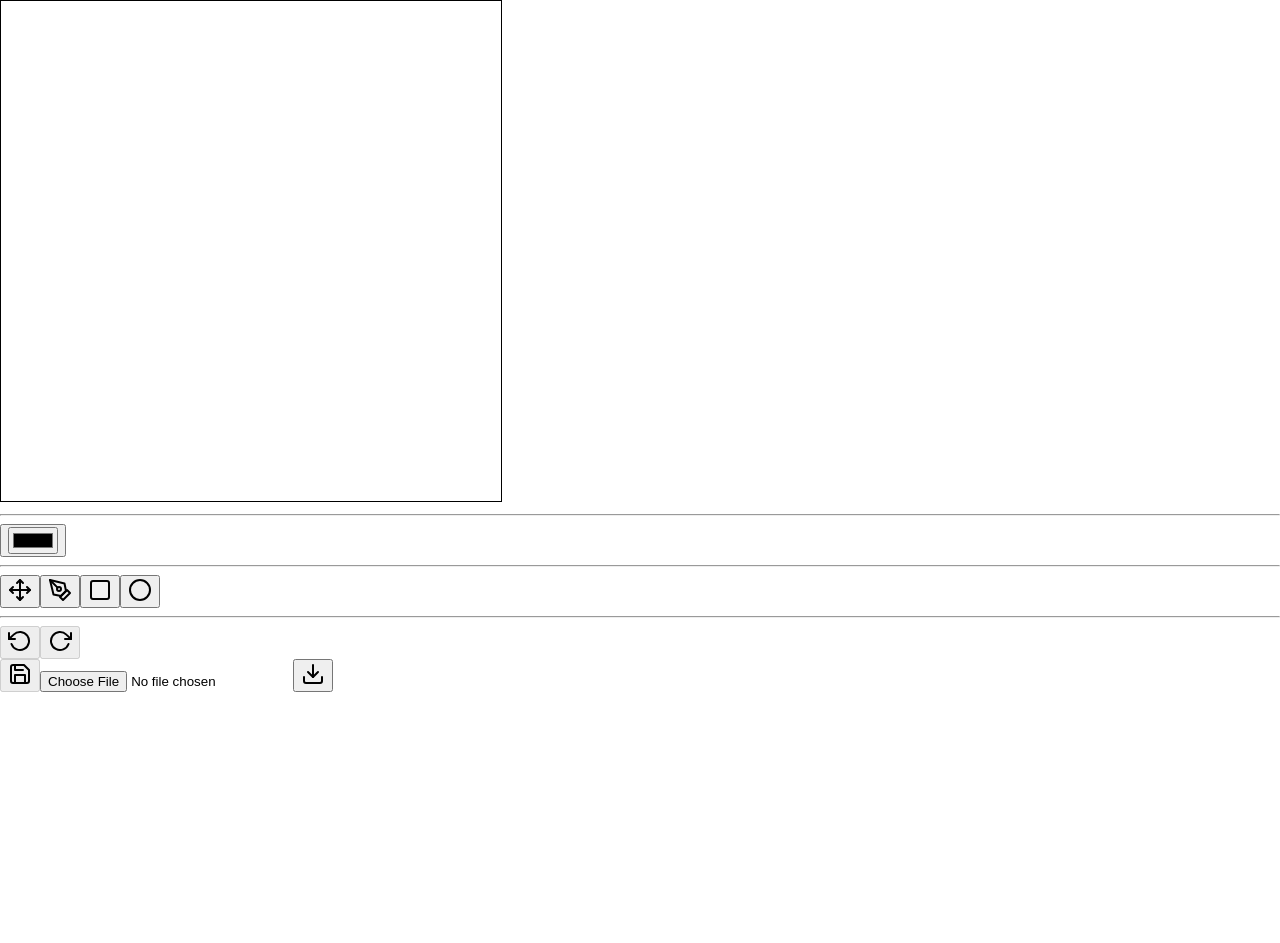
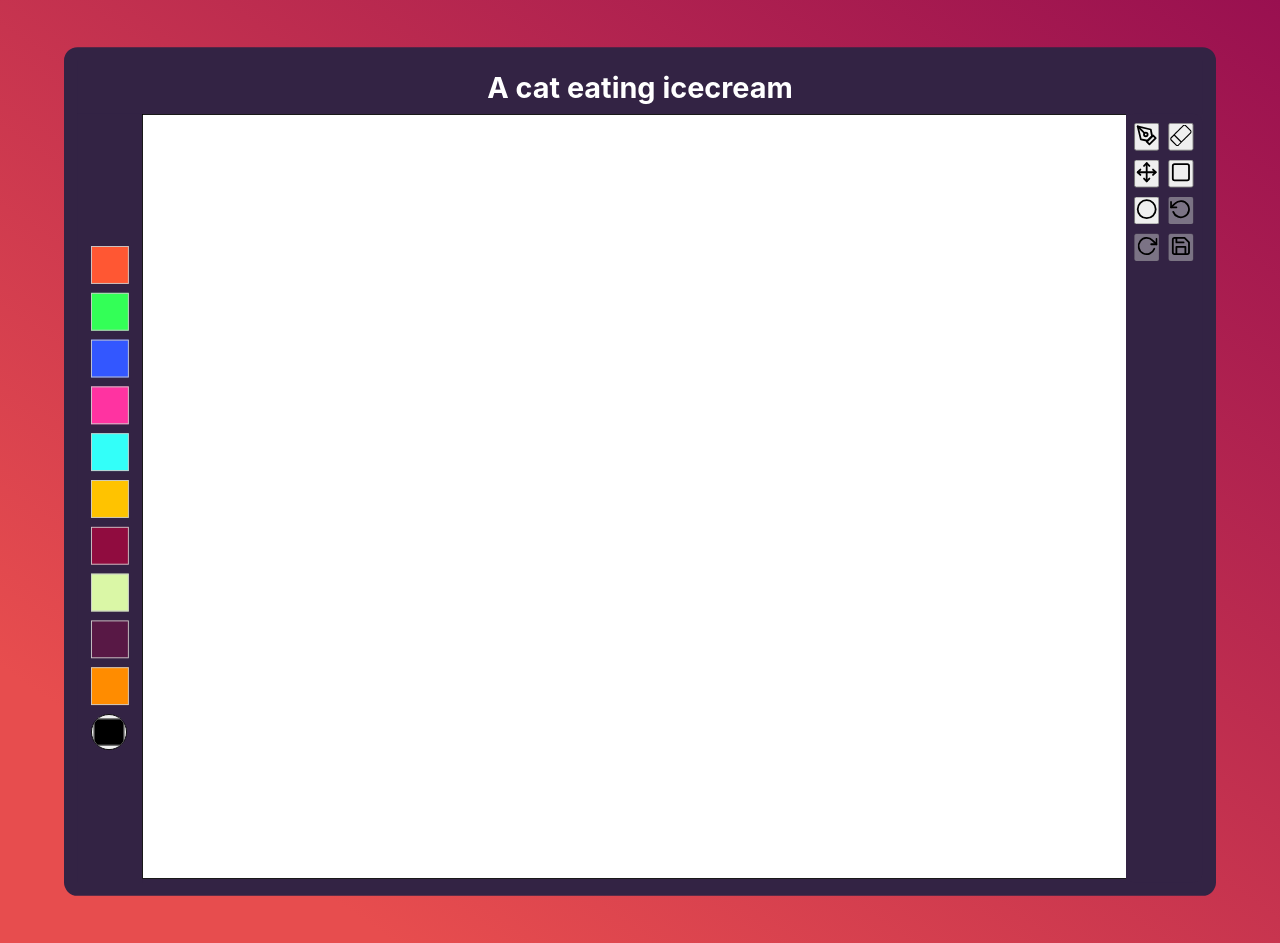
Before and after one commit to karahanozen98/garctic-phone-clone-client, a React (Create React App) app: page / in a window 1280 px wide. Before the commit the page ends 800 px from the top, so only its background shows below. Built offline with nearby package versions, Linux system fonts and the light colour scheme; no server answers.

Commit message:
Canvas features

```diff
--- a/src/App.css
+++ b/src/App.css
@@ -1,5 +1,7 @@
-.App {
+.app {
   text-align: center;
+  background-image: linear-gradient(215deg, rgb(153, 16, 80) 0%, rgb(231, 77, 78) 85%);
+  min-height: 100vh;
 }
 
 .App-logo {
@@ -36,3 +38,26 @@
     transform: rotate(360deg);
   }
 }
+
+div.custom-scroll::-webkit-scrollbar {
+  height:20px;
+}
+
+div.custom-scroll::-webkit-scrollbar-track {
+  box-shadow: inset 0 0 5px #f2f2f2;
+  border-radius: 10px;
+}
+
+div.custom-scroll::-webkit-scrollbar-thumb {
+  background: #fff;
+  border-radius: 10px;
+}
+
+div.custom-scroll::-webkit-scrollbar-thumb::after {
+  background: #fff;
+  border-radius: 10px;
+}
+
+div.custom-scroll::-webkit-scrollbar-thumb:hover{
+  background: #e7e7e7;
+}
--- a/src/App.js
+++ b/src/App.js
@@ -1,17 +1,17 @@
-import { useEffect, useRef } from "react";
 import "./App.css";
-import { MODES } from "./constants";
+import { useEffect, useRef, useState } from "react";
+import { CANVAS_HEIGHT, CANVAS_WIDTH, MODES } from "./constants";
 import { useWindowSize } from "./hooks";
-import Canvas from "./canvas";
+import Canvas from "./Canvas";
 import { socket } from "./socket";
 
 function App() {
+  const [painting, setPainting] = useState();
   const settings = useRef({
-    stroke: 3,
-    color: "#000",
+    stroke: 5,
+    color: "#000000",
     mode: MODES.PEN,
   });
-
   const size = useWindowSize();
 
   useEffect(() => {
@@ -27,13 +27,13 @@ function App() {
       console.log(true);
     }
 
-    fetch("http://localhost:4000").then((data) =>
-      data.json().then((json) => console.log(json))
-    );
-
     socket.on("connect", onConnect);
     socket.on("disconnect", onDisconnect);
     socket.on("foo", onFooEvent);
+    // socket.on("painting", (data) => {
+    //   setPainting(data.painting);
+    //   settings.current = { ...settings.current, drawing: data.drawing };
+    // });
 
     return () => {
       socket.off("connect", onConnect);
@@ -44,8 +44,35 @@ function App() {
 
   return (
     <div className="app">
-      <div className="canvas-container">
-        <Canvas width={500} height={500} settings={settings} />
+      <div
+        className="canvas-container"
+        style={{
+          margin: "auto",
+          transform: `scale(${size.scale})`,
+          background: "#332344",
+          borderRadius: 15,
+          padding: 15,
+        }}
+      >
+        <div
+          style={{
+            backgroundColor: "#332344",
+            color: "white",
+            fontWeight: "bold",
+            padding: 10,
+          }}
+        >
+          <h1>A cat eating icecream</h1>
+        </div>
+        <div>
+          <Canvas
+            width={CANVAS_WIDTH}
+            height={CANVAS_HEIGHT}
+            settings={settings}
+            scale={size.scale}
+            painting={painting}
+          />
+        </div>
       </div>
     </div>
   );
--- /dev/null
+++ b/src/ColorPalette.js
@@ -0,0 +1,75 @@
+import React, { useEffect, useState } from "react";
+
+const ColorPalette = ({ value, onSelectColor }) => {
+  const colors = [
+    "#FF5733", // Red
+    "#33FF57", // Green
+    "#3357FF", // Blue
+    "#FF33A1", // Pink
+    "#33FFF9", // Aqua
+    "#FFC300", // Yellow
+    "#900C3F", // Purple
+    "#DAF7A6", // Light Green
+    "#581845", // Dark Purple
+    "#FF8C00", // Orange
+  ];
+
+  const [selectedColor, setSelectedColor] = useState(value);
+
+  const handleColorClick = (color) => {
+    setSelectedColor(color);
+    onSelectColor(color); // Pass the selected color to the parent component
+  };
+
+  const handleColorPicker = (e) => {
+    setSelectedColor(e.target.value);
+    onSelectColor(e.target.value); // Pass the selected color to the parent component
+  };
+
+  useEffect(() => {
+    setSelectedColor(value);
+  }, [value]);
+
+  return (
+    <div
+      style={{
+        display: "flex",
+        flexDirection: "column",
+        justifyContent: "center",
+        padding: "10px",
+        background: "#332344",
+        borderRadius: 0,
+      }}
+    >
+      {colors.map((color, index) => (
+        <div
+          key={index}
+          onClick={() => handleColorClick(color)}
+          style={{
+            backgroundColor: color,
+            width: "40px",
+            height: "40px",
+            margin: "5px",
+            cursor: "pointer",
+            border:
+              selectedColor === color ? "3px solid #fff" : "1px solid #ccc",
+          }}
+        ></div>
+      ))}
+      <input
+        type="color"
+        title="Select color"
+        value={selectedColor}
+        style={{
+          width: "40px",
+          height: "40px",
+          margin: "5px",
+          borderRadius: "50%",
+        }}
+        onChange={handleColorPicker}
+      />
+    </div>
+  );
+};
+
+export default ColorPalette;
--- /dev/null
+++ b/src/Toolbar.js
@@ -0,0 +1,124 @@
+import { MODEL_BUTTONS, MODES } from "./constants";
+
+export default function ToolBar({
+  canvas,
+  context,
+  drawing,
+  settings,
+  history,
+  redoHistory,
+  drawCanvas,
+  render,
+}) {
+  const prevent = (e) => {
+    e.preventDefault();
+    e.stopPropagation();
+  };
+
+  const undoCanvas = (e) => {
+    prevent(e);
+    if (history.current.length === 0) return;
+    redoHistory.current.push(history.current.pop());
+    drawCanvas(getContext());
+    render();
+  };
+
+  const redoCanvas = (e) => {
+    prevent(e);
+    if (redoHistory.current.length === 0) return;
+    history.current.push(redoHistory.current.pop());
+    drawCanvas(getContext());
+    render();
+  };
+
+  const exportCanvas = () => {
+    const link = document.createElement("a");
+    const content = JSON.stringify(history.current);
+    const file = new Blob([content], { type: "application/json" });
+    link.href = URL.createObjectURL(file);
+    link.download = `canvas_export_${Date.now()}_${Math.floor(
+      Math.random() * 3
+    )}.json`;
+    link.click();
+    URL.revokeObjectURL(link.href);
+  };
+
+  const getContext = (config, ctx) => {
+    if (!context.current) {
+      context.current = canvas.current.getContext("2d");
+    }
+    if (!ctx) ctx = context.current;
+    if (config) {
+      ctx.strokeStyle = config.color;
+      ctx.lineWidth = config.stroke;
+      ctx.lineCap = "round";
+      ctx.lineJoin = "round";
+    }
+    return ctx;
+  };
+
+  const setMode = (mode) => (e) => {
+    settings.current.mode = mode;
+    render();
+  };
+
+  return (
+    <div style={{ background: "#332344", borderRadius: 10 }}>
+      <div
+        className="menu"
+        onPointerDown={(e) => e.stopPropagation()}
+        onPointerUp={(e) => e.stopPropagation()}
+        aria-disabled={drawing}
+        style={{
+          display: "grid",
+          gap: "10px",
+          padding: 10,
+          gridTemplateColumns: "auto auto",
+        }}
+      >
+        {MODEL_BUTTONS.map((btn) => (
+          <button
+            className="button"
+            key={btn.mode}
+            type="button"
+            onClick={setMode(btn.mode)}
+            aria-pressed={settings.current.mode === btn.mode}
+          >
+            <img src={"assets/" + btn.icon} alt={btn.title} title={btn.title} />
+          </button>
+        ))}
+        <button
+          className="button"
+          type="button"
+          onClick={undoCanvas}
+          disabled={history.current.length === 0}
+        >
+          <img src="assets/undo.svg" alt="undo" title="undo" />
+        </button>
+        <button
+          className="button"
+          type="button"
+          onClick={redoCanvas}
+          disabled={redoHistory.current.length === 0}
+        >
+          <img src="assets/redo.svg" alt="redo" title="red" />
+        </button>
+        <div
+          className="menu right"
+          onPointerDown={(e) => e.stopPropagation()}
+          onPointerUp={(e) => e.stopPropagation()}
+          aria-disabled={drawing}
+        >
+          <button
+            className="button"
+            type="button"
+            onClick={exportCanvas}
+            disabled={history.current.length === 0}
+          >
+            <img src="assets/export.svg" alt="export" title="export" />
+          </button>
+        </div>
+      </div>
+    </div>
+  );
+}
--- a/src/canvas.js
+++ b/src/canvas.js
@@ -1,9 +1,12 @@
 import { useEffect, useReducer, useRef, useState } from "react";
 import { MODES, PAN_LIMIT } from "./constants";
+import { socket } from "./socket";
+import ColorPalette from "./ColorPalette";
+import ToolBar from "./Toolbar";
 
 let lastPath = [];
 
-const Canvas = ({ settings, ...rest }) => {
+const Canvas = ({ settings, painting, scale, ...rest }) => {
   const width = Math.min(rest.width, PAN_LIMIT);
   const height = Math.min(rest.height, PAN_LIMIT);
   const [drawing, setDrawing] = useState(false);
@@ -16,7 +19,21 @@ const Canvas = ({ settings, ...rest }) => {
   const history = useRef([]);
   const redoHistory = useRef([]);
   const moving = useRef(false);
-  const importInput = useRef(null);
+  const scaleRatio = 1 / scale;
+
+  useEffect(() => {
+    // if (painting) {
+    //   console.log("repainting");
+    //   history.current = painting;
+    //   const ctx = getContext();
+    //   clearCanvas(ctx);
+    //   for (const item of history.current) {
+    //     getContext(item, ctx);
+    //     drawModes(item.mode, ctx, null, item.path);
+    //   }
+    //   render();
+    // }
+  }, [painting]);
 
   const prevent = (e) => {
     e.preventDefault();
@@ -121,6 +138,11 @@ const Canvas = ({ settings, ...rest }) => {
           drawCircle(path, ctx);
         }
         break;
+      case MODES.ERASER:
+        ctx.strokeStyle = "#fff";
+        ctx.lineWidth = 30;
+        point ? previewPen(point, ctx) : drawPen(path, ctx);
+        break;
       default:
         return;
     }
@@ -155,8 +177,8 @@ const Canvas = ({ settings, ...rest }) => {
   const drawRect = (path, ctx) => {
     ctx.beginPath();
     ctx.rect(
-      path[0][0],
-      path[0][1],
+      path[0][0] * scaleRatio,
+      path[0][1] * scaleRatio,
       path[1][0] - path[0][0],
       path[1][1] - path[0][1]
     );
@@ -176,25 +198,31 @@ const Canvas = ({ settings, ...rest }) => {
 
   const drawCircle = (path, ctx) => {
     ctx.beginPath();
-    ctx.arc(path[0][0], path[0][1], getDistance(path), 0, 2 * Math.PI);
+    ctx.arc(
+      path[0][0] * scaleRatio,
+      path[0][1] * scaleRatio,
+      getDistance(path),
+      0,
+      2 * Math.PI
+    );
     ctx.stroke();
   };
 
   const previewPen = (point, ctx) => {
     if (lastPath.length === 0) {
       ctx.beginPath();
-      ctx.moveTo(point[0], point[1]);
+      ctx.moveTo(point[0] * scaleRatio, point[1] * scaleRatio);
     }
-    ctx.lineTo(point[0], point[1]);
+    ctx.lineTo(point[0] * scaleRatio, point[1] * scaleRatio);
     ctx.stroke();
     lastPath.push(point);
   };
 
   const drawPen = (points, ctx) => {
     ctx.beginPath();
-    ctx.moveTo(points[0][0], points[0][1]);
+    ctx.moveTo(points[0][0] * scaleRatio, points[0][1] * scaleRatio);
     for (const p of points) {
-      ctx.lineTo(p[0], p[1]);
+      ctx.lineTo(p[0] * scaleRatio, p[1] * scaleRatio);
     }
     ctx.stroke();
   };
@@ -212,40 +240,25 @@ const Canvas = ({ settings, ...rest }) => {
       getContext(item, ctx);
       drawModes(item.mode, ctx, null, item.path);
     }
-  };
 
-  const undoCanvas = (e) => {
-    prevent(e);
-    if (history.current.length === 0) return;
-    redoHistory.current.push(history.current.pop());
-    drawCanvas(getContext());
-    render();
-  };
-
-  const redoCanvas = (e) => {
-    prevent(e);
-    if (redoHistory.current.length === 0) return;
-    history.current.push(redoHistory.current.pop());
-    drawCanvas(getContext());
-    render();
-  };
-
-  const setMode = (mode) => (e) => {
-    settings.current.mode = mode;
-    render();
+    // TODO
+    const painting = history.current.length === 0 ? [] : history.current;
+    socket.emit("draw", {
+      painting,
+    });
   };
 
   useEffect(() => {
     document.addEventListener("pointerup", onPointerUp);
     document.addEventListener("pointermove", onPointerMove);
-    getContext().setTransform(
-      1,
-      0,
-      0,
-      1,
-      -(PAN_LIMIT - width) / 2,
-      -(PAN_LIMIT - height) / 2
-    );
+    // getContext().setTransform(
+    //   1,
+    //   0,
+    //   0,
+    //   1,
+    //   -(PAN_LIMIT - width) / 2,
+    //   -(PAN_LIMIT - height) / 2
+    // );
     drawCanvas(getContext());
     updatePreview();
     return () => {
@@ -255,152 +268,40 @@ const Canvas = ({ settings, ...rest }) => {
     // eslint-disable-next-line react-hooks/exhaustive-deps
   }, [width, height]);
 
-  const changeColor = (e) => {
-    settings.current.color = e.target.value;
-  };
-
-  const exportCanvas = () => {
-    const link = document.createElement("a");
-    const content = JSON.stringify(history.current);
-    const file = new Blob([content], { type: "application/json" });
-    link.href = URL.createObjectURL(file);
-    link.download = `canvas_export_${Date.now()}_${Math.floor(
-      Math.random() * 3
-    )}.json`;
-    link.click();
-    URL.revokeObjectURL(link.href);
-  };
-
-  const importCanvas = (e) => {
-    if (e.target.files.length === 0) return;
-    const reader = new FileReader();
-    try {
-      reader.onload = () => {
-        history.current = JSON.parse(reader.result);
-        drawCanvas(getContext());
-        render();
-      };
-      reader.readAsText(e.target.files[0]);
-    } catch (e) {
-      console.log(e);
-    }
-  };
-
-  const onImportClick = () => {
-    importInput.current?.click();
-  };
-
-  const modeButtons = [
-    {
-      mode: MODES.PAN,
-      title: "move",
-      icon: "move.svg",
-    },
-    {
-      mode: MODES.PEN,
-      title: "pen",
-      icon: "pen.svg",
-    },
-    {
-      mode: MODES.RECT,
-      title: "rectangle",
-      icon: "rectangle.svg",
-    },
-    {
-      mode: MODES.CIRCLE,
-      title: "circle",
-      icon: "circle.svg",
-    },
-  ];
-
   return (
-    <>
+    <div style={{ display: "flex" }}>
+      <ColorPalette
+        value={settings.current.color}
+        onSelectColor={(color) => (settings.current.color = color)}
+      />
+      <div
+        className="custom-scroll"
+        style={{ overflow: "auto", touchAction: "none" }}
+      >
         <canvas
           ref={canvas}
-        style={{ border: "1px solid black" }}
+          style={{
+            border: "1px solid black",
+            backgroundColor: "white",
+            touchAction: "none",
+          }}
           width={width}
           height={height}
           onPointerDown={onPointerDown}
           className={settings.current.mode === MODES.PAN ? "moving" : "drawing"}
         />
-      <div
-        className="menu"
-        onPointerDown={(e) => e.stopPropagation()}
-        onPointerUp={(e) => e.stopPropagation()}
-        aria-disabled={drawing}
-      >
-        <div className="preview">
-          <div
-            className="active"
-            ref={preview}
-            style={getPreviewActiveStyles()}
-          ></div>
       </div>
-        <hr />
-        <button className="button color" type="button">
-          <input
-            type="color"
-            title="change color"
-            defaultValue={settings.current.color}
-            onChange={changeColor}
+      <ToolBar
+        canvas={canvas}
+        context={context}
+        drawing={drawing}
+        settings={settings}
+        history={history}
+        redoHistory={redoHistory}
+        render={render}
+        drawCanvas={drawCanvas}
       />
-        </button>
-        <hr />
-        {modeButtons.map((btn) => (
-          <button
-            className="button"
-            key={btn.mode}
-            type="button"
-            onClick={setMode(btn.mode)}
-            aria-pressed={settings.current.mode === btn.mode}
-          >
-            <img src={"assets/" + btn.icon} alt={btn.title} title={btn.title} />
-          </button>
-        ))}
-        <hr />
-        <button
-          className="button"
-          type="button"
-          onClick={undoCanvas}
-          disabled={history.current.length === 0}
-        >
-          <img src="assets/undo.svg" alt="undo" title="undo" />
-        </button>
-        <button
-          className="button"
-          type="button"
-          onClick={redoCanvas}
-          disabled={redoHistory.current.length === 0}
-        >
-          <img src="assets/redo.svg" alt="redo" title="red" />
-        </button>
     </div>
-      <div
-        className="menu right"
-        onPointerDown={(e) => e.stopPropagation()}
-        onPointerUp={(e) => e.stopPropagation()}
-        aria-disabled={drawing}
-      >
-        <button
-          className="button"
-          type="button"
-          onClick={exportCanvas}
-          disabled={history.current.length === 0}
-        >
-          <img src="assets/export.svg" alt="export" title="export" />
-        </button>
-        <input
-          ref={importInput}
-          className="hidden"
-          type="file"
-          accept="application/json"
-          onChange={importCanvas}
-        />
-        <button className="button" type="button" onClick={onImportClick}>
-          <img src="assets/import.svg" alt="import" title="import" />
-        </button>
-      </div>
-    </>
   );
 };
 
--- a/src/constants.js
+++ b/src/constants.js
@@ -4,6 +4,37 @@ export const MODES = {
   LINE: 2,
   RECT: 3,
   CIRCLE: 4,
+  ERASER: 5,
 };
 
-export const PAN_LIMIT = 3000;
+export const PAN_LIMIT = 1516;
+export const CANVAS_HEIGHT = 848;
+export const CANVAS_WIDTH = 1516;
+
+export const MODEL_BUTTONS = [
+  {
+    mode: MODES.PEN,
+    title: "Pen",
+    icon: "pen.svg",
+  },
+  {
+    mode: MODES.ERASER,
+    title: "Eraser",
+    icon: "eraser.svg",
+  },
+  {
+    mode: MODES.PAN,
+    title: "move",
+    icon: "move.svg",
+  },
+  {
+    mode: MODES.RECT,
+    title: "rectangle",
+    icon: "rectangle.svg",
+  },
+  {
+    mode: MODES.CIRCLE,
+    title: "circle",
+    icon: "circle.svg",
+  },
+];
--- a/src/hooks.js
+++ b/src/hooks.js
@@ -1,9 +1,11 @@
 import { useEffect, useState } from "react";
+import { CANVAS_WIDTH } from "./constants";
 
 export const useWindowSize = () => {
   const getSize = () => ({
     width: window.innerWidth,
     height: window.innerHeight,
+    scale: window.innerWidth <= 640 ? 1 : 0.9,
   });
 
   const [size, setSize] = useState(getSize);
--- a/src/index.css
+++ b/src/index.css
@@ -1,5 +1,11 @@
+* {
+  margin: 0;
+  padding: 0;
+}
+
 body {
   margin: 0;
+  padding: 0;
   font-family: -apple-system, BlinkMacSystemFont, 'Segoe UI', 'Roboto', 'Oxygen',
     'Ubuntu', 'Cantarell', 'Fira Sans', 'Droid Sans', 'Helvetica Neue',
     sans-serif;
```
Also changed, not shown: public/assets/eraser.svg (added), public/assets/left-arrow.png (added). Lines whose indentation alone changed are shown as unchanged.
